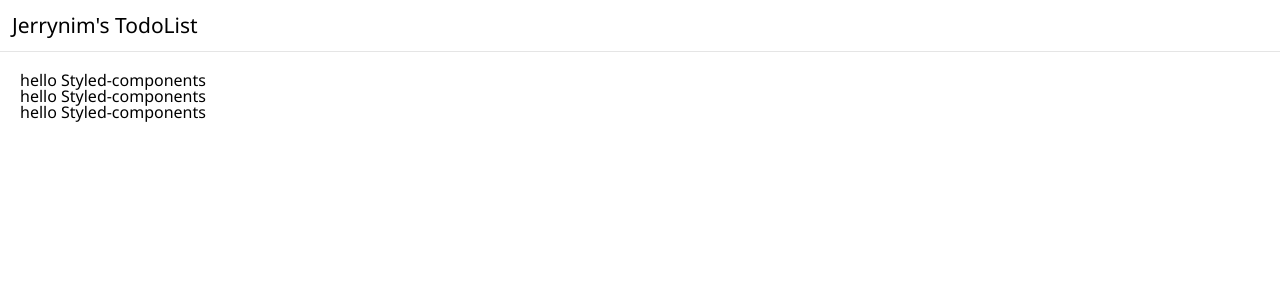
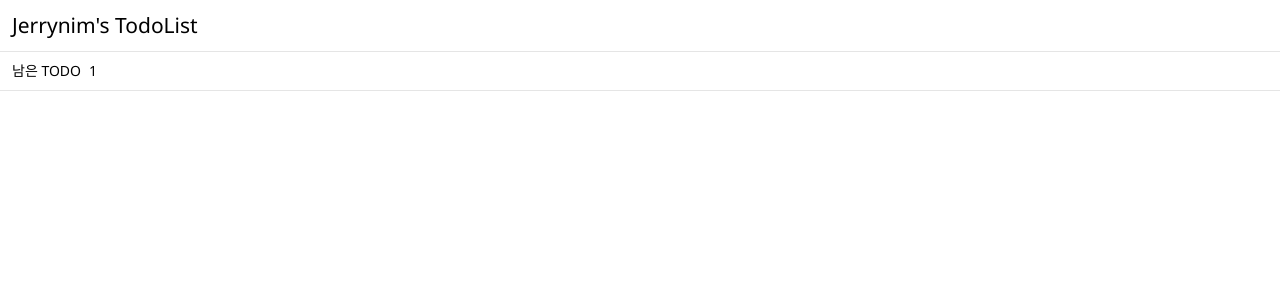
Before and after one commit to happy-sonday/next-todo, a Next.js app: page / in a window 1280 px wide. Shown: the top 300 px of the page. Built offline with nearby package versions, Linux system fonts and the light colour scheme.

Commit message:
스타일드 컴포넌트

```diff
--- a/components/TodoList.tsx
+++ b/components/TodoList.tsx
@@ -1,14 +1,54 @@
 import React from "react";
 import styled from "styled-components";
+import { TodoType } from "../types/todo";
+import palette from "../styles/pallete";
+
+interface IProps {
+  todos: TodoType[];
+}
 
 const Container = styled.div`
   width: 100%;
+
+  /* .todo-list-header {
+    padding: 12px;
+    border-bottom: 1px solid ${palette.gray};
+
+    .todo-list-last-todo {
+      font-size: 14px;
+      span {
+        margin-left: 8px;
+      }
+    }
+  } */
 `;
 
-const ToDoList: React.FC = () => {
+const TodoHeader = styled.div`
+  padding: 12px;
+  border-bottom: 1px solid ${palette.gray};
+`;
+
+const TodoListLastNumber = styled.p`
+  font-size: 14px;
+  span {
+    margin-left: 8px;
+  }
+`;
+
+const ToDoList: React.FC<IProps> = ({ todos }) => {
   return (
     <Container>
-      <h1>TodoList</h1>
+      {/*  <div className="todo-list-header">
+        <p className="todo-list-last-todo">
+          남은 TODO<span>{todos.length}</span>
+        </p>
+      </div> */}
+
+      <TodoHeader>
+        <TodoListLastNumber>
+          남은 TODO<span>{todos.length}</span>
+        </TodoListLastNumber>
+      </TodoHeader>
     </Container>
   );
 };
--- a/pages/index.tsx
+++ b/pages/index.tsx
@@ -1,19 +1,19 @@
 import { NextPage } from "next";
 import React from "react";
 import styled from "styled-components";
+import TodoList from "../components/TodoList";
 import GlobalStyle from "../styles/GlobalStyle";
+import { TodoType } from "../types/todo";
 
 const Container = styled.div`
   padding: 20px;
 `;
+
+const todos: TodoType[] = [{ id: 1, text: "마트 가서 장보기", color: "red", checked: false }];
+
 const index: NextPage = () => {
-  return (
-    <Container>
-      <h1>hello Styled-components</h1>
-      <h2>hello Styled-components</h2>
-      <h3>hello Styled-components</h3>
-    </Container>
-  );
+  // 해당 컴포넌트를 받을 제네릭 타입으로 설정하지않으면 No quick fixes availble Error 발생
+  return <TodoList todos={todos} />;
 };
 
 export default index;
--- /dev/null
+++ b/types/todo.d.ts
@@ -0,0 +1,6 @@
+export type TodoType = {
+  id: number;
+  text: string;
+  color: "red" | "orange" | "yellow" | "green" | "blue" | "navy";
+  checked: boolean;
+};
```
